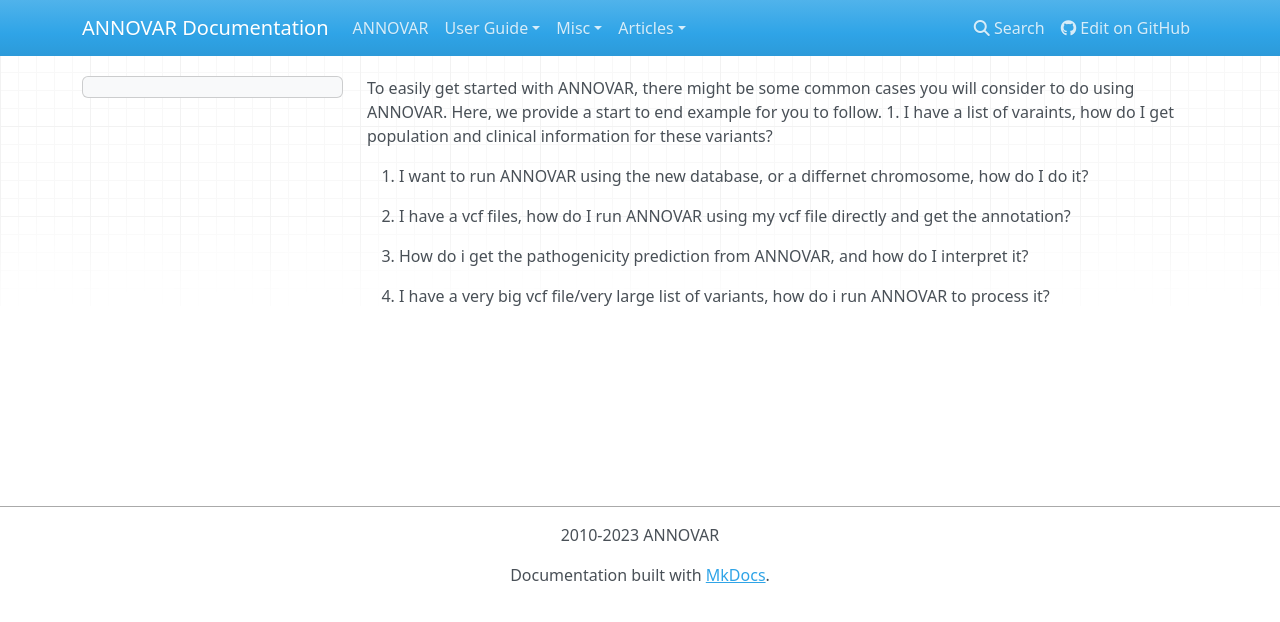
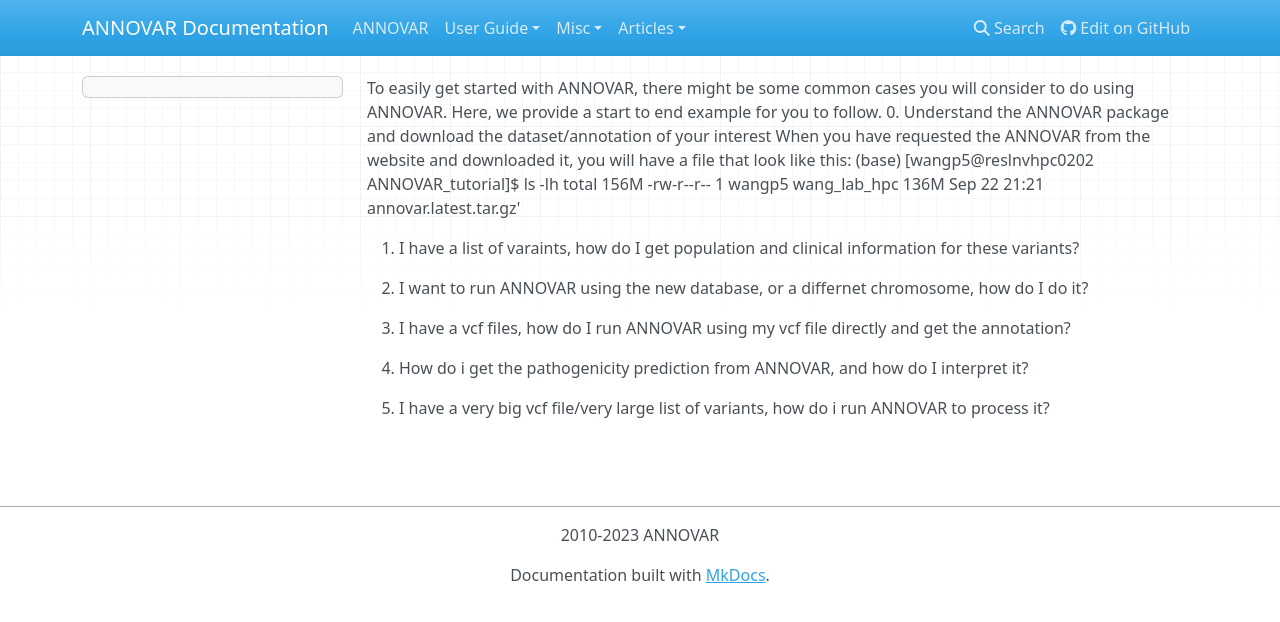
Before and after one commit to WGLab/doc-ANNOVAR, an MkDocs documentation site: the page built from docs/user-guide/user_case_examples.md, in a window 1280 px wide. Shown: the top 622 px of the page. Built offline with MkDocs 1.6.1, drawn with Linux system fonts in a browser that asks for light colours; nearby versions of some CDN libraries.

Commit message:
Update and rename case_example.md to user_case_examples.md

```diff
--- a/docs/user-guide/case_example.md
+++ b/docs/user-guide/user_case_examples.md
@@ -1,4 +1,10 @@
 To easily get started with ANNOVAR, there might be some common cases you will consider to do using ANNOVAR. Here, we provide a start to end example for you to follow.
+0. Understand the ANNOVAR package and download the dataset/annotation of your interest
+When you have requested the ANNOVAR from the website and downloaded it, you will have a file that look like this:
+  (base) [wangp5@reslnvhpc0202 ANNOVAR_tutorial]$ ls -lh
+  total 156M
+  -rw-r--r-- 1 wangp5 wang_lab_hpc 136M Sep 22 21:21 annovar.latest.tar.gz'
+
 1. I have a list of varaints, how do I get population and clinical information for these variants?
 
 2. I want to run ANNOVAR using the new database, or a differnet chromosome, how do I do it?
```
